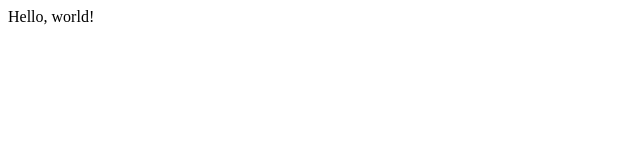
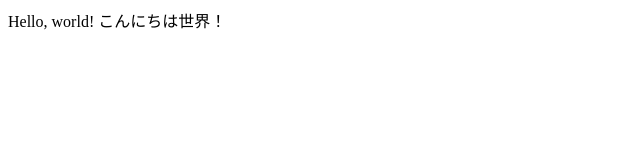
Before and after one commit to komikominet/testRepository, a plain HTML site: page index.html in a window 1280 px wide. Shown: the whole page, without its empty margins (0-640 px from the left). Drawn offline with Linux system fonts and the light colour scheme.

Commit message:
「こんにちは世界！」を追加

```diff
--- a/index.html
+++ b/index.html
@@ -6,5 +6,6 @@
 </head>
 <body>
 	Hello, world!
+	こんにちは世界！
 </body>
 </html>
```
